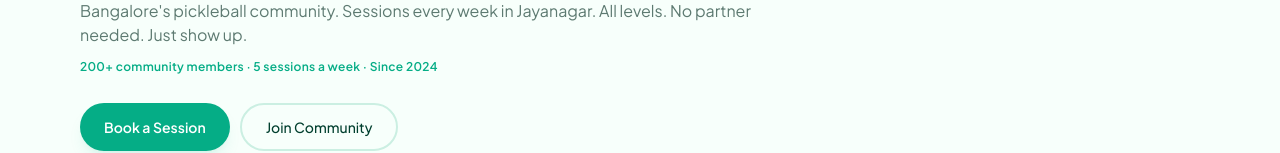
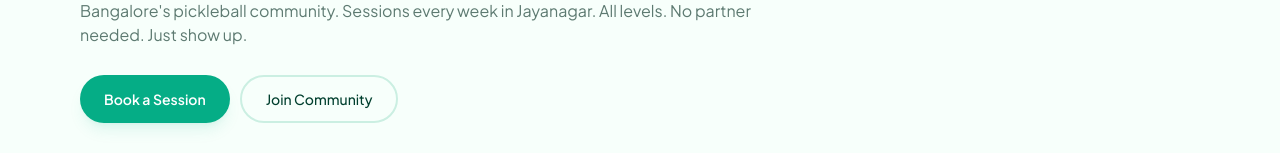
Before and after one commit to achyuthkv/dink-over-coffee, a React (Vite) app in the folder frontend/: page / in a window 1280 px wide. Shown: the part 448-601 px from the top of the page. Built offline with nearby package versions, Linux system fonts and the light colour scheme; no server answers.

Commit message:
Update Landing.jsx

```diff
--- a/frontend/src/components/Landing.jsx
+++ b/frontend/src/components/Landing.jsx
@@ -51,7 +51,6 @@ export default function Landing() {
           <p className="mt-5 text-muted text-sm md:text-base leading-relaxed">
             Bangalore's pickleball community. Sessions every week in Jayanagar. All levels. No partner needed. Just show up.
           </p>
-          <p className="mt-3 text-interactive text-xs font-semibold tracking-wide">200+ community members · 5 sessions a week · Since 2024</p>
 
           <div className="mt-7 flex flex-wrap gap-2.5">
             <Link to="/events" className="inline-flex items-center gap-2 rounded-full bg-interactive text-inverse px-6 py-3 text-sm font-semibold active:scale-[.98] transition shadow-lg shadow-interactive/10">
```
